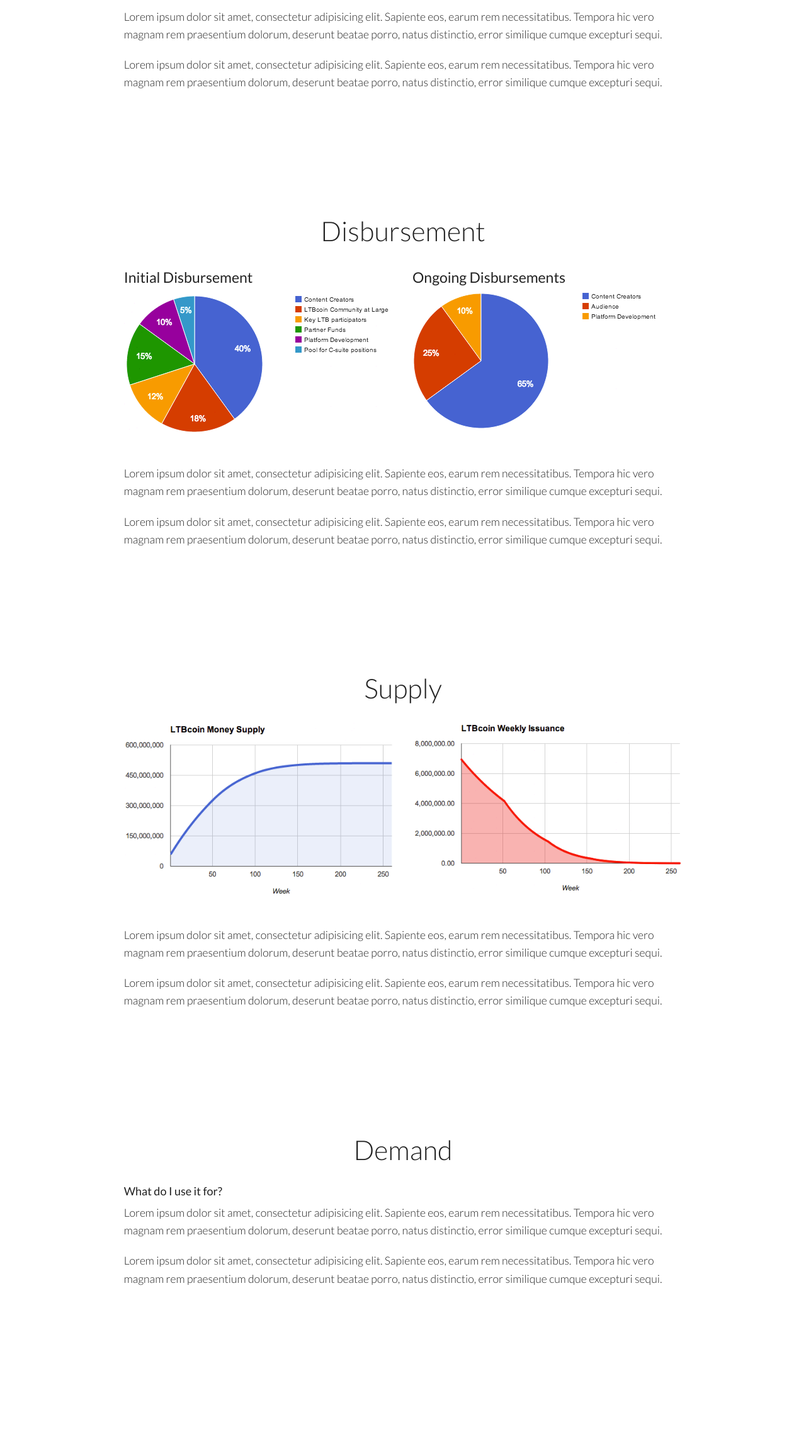
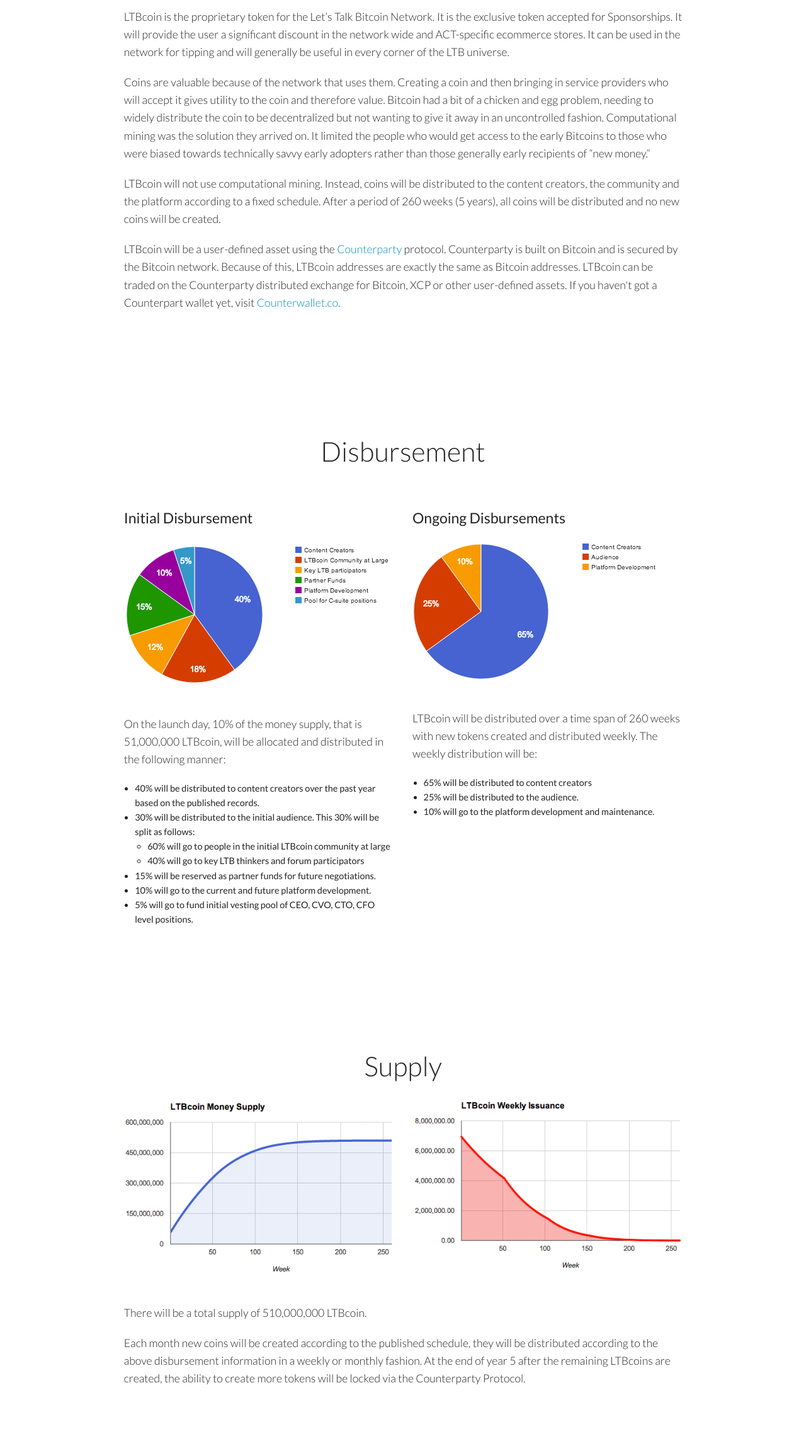
Before and after one commit to deweller/ltbcoin-website, a plain HTML site: page index.html in a window 1280 px wide. Shown: the part 504-2800 px from the top of the page at 63% size. Before the commit the page ends 2653 px from the top, so only its background shows below. Drawn offline with nearby package versions, Linux system fonts and the light colour scheme.

Commit message:
added content from Google doc

```diff
--- a/index.html
+++ b/index.html
@@ -31,7 +31,7 @@
                 <section class="top-bar-section">
                     <!-- Left Nav Section -->
                     <ul class="left">
-                        <li><a href="#philosophy">Philosophy</a></li>
+                        <li><a href="#about">About</a></li>
                         <li><a href="#disbursement">Disbursement</a></li>
                         <li><a href="#supply">Supply</a></li>
                         <li><a href="#demand">Demand</a></li>
@@ -54,12 +54,22 @@
 
         <div class="main-body">
 
-            <div class="main-section" id="philosophy">
+            <div class="main-section" id="about">
                 <div class="row">
                     <div class="small-centered medium-11 columns">
-                        <h3>The Philosophy of LTBcoin</h3>
-                        <p>Lorem ipsum dolor sit amet, consectetur adipisicing elit. Sapiente eos, earum rem necessitatibus. Tempora hic vero magnam rem praesentium dolorum, deserunt beatae porro, natus distinctio, error similique cumque excepturi sequi.</p>
-                        <p>Lorem ipsum dolor sit amet, consectetur adipisicing elit. Sapiente eos, earum rem necessitatibus. Tempora hic vero magnam rem praesentium dolorum, deserunt beatae porro, natus distinctio, error similique cumque excepturi sequi.</p>
+                        <h3>About the Coin</h3>
+
+                        <p>LTBcoin is the proprietary token for the Let’s Talk Bitcoin Network. It is the exclusive token accepted for Sponsorships.  It will provide the user a significant discount in the network wide and ACT-specific ecommerce stores. It can be used in the network for tipping and will generally be useful in every corner of the LTB universe.
+                        </p>
+
+                        <p>Coins are valuable because of the network that uses them. Creating a coin and then bringing in service providers who will accept it gives utility to the coin and therefore value.  Bitcoin had a bit of a chicken and egg problem, needing to widely distribute the coin to be decentralized but not wanting to give it away in an uncontrolled fashion. Computational mining was the solution they arrived on. It limited the people who would get access to the early Bitcoins to those who were biased towards technically savvy early adopters rather than those generally early recipients of “new money.”</p>
+
+                        <p>LTBcoin will not use computational mining.  Instead, coins will be distributed to the content creators, the community and the platform according to a fixed schedule. After a period of 260 weeks (5 years), all coins will be distributed and no new coins will be created.
+                        </p>
+
+                        <p>LTBcoin will be a user-defined asset using the <a href="https://www.counterparty.co/">Counterparty</a> protocol. Counterparty is built on Bitcoin and is secured by the Bitcoin network. Because of this, LTBcoin addresses are exactly the same as Bitcoin addresses. LTBcoin can be traded on the Counterparty distributed exchange for Bitcoin, XCP or other user-defined assets.  If you haven't got a Counterpart wallet yet, visit <a href="https://counterwallet.co">Counterwallet.co</a>.
+                        </p>
+
                     </div>
                 </div>
             </div>
@@ -70,23 +80,45 @@
                 <div class="row">
                     <div class="small-centered medium-11 columns">
                         <h3>Disbursement</h3>
+                        <div class="spacer2"></div>
+
 
                         <div class="row">
                             <div class="medium-6 columns">
                                 <h4>Initial Disbursement</h4>
+                                <div class="spacer1"></div>
                                 <img src="img/initial-disbursement.png" alt="Initial Disbursement">
+                                <div class="spacer3"></div>
+                                <p>On the launch day, 10% of the money supply, that is 51,000,000 LTBcoin, will be allocated and distributed in the following manner:
+                                    <ul class="disbursement-table">
+                                        <li>40% will be distributed to content creators over the past year based on the published records.</li>
+                                        <li>30% will be distributed to the initial audience.  This 30% will be split as follows:
+                                            <ul class="disbursement-table">
+                                                <li>60% will go to people in the initial LTBcoin community at large</li>
+                                                <li>40% will go to key LTB thinkers and forum participators</li>
+                                            </ul>
+                                        </li>
+                                        <li>15% will be reserved as partner funds for future negotiations.</li>
+                                        <li>10% will go to the current and future platform development.</li>
+                                        <li>5% will go to fund initial vesting pool of CEO, CVO, CTO, CFO level positions.</li>
+                                    </ul>
+                                </p>
+
                             </div>
                             <div class="medium-6 columns">
                                 <h4>Ongoing Disbursements</h4>
+                                <div class="spacer1"></div>
                                 <img src="img/weekly-issuance.png" alt="Ongoing Disbursement">
+                                <div class="spacer3"></div>
+                                <p>LTBcoin will be distributed over a time span of 260 weeks with new tokens created and distributed weekly.  The weekly distribution will be:
+                                    <ul class="disbursement-table">
+                                        <li>65% will be distributed to content creators</li>
+                                        <li>25% will be distributed to the audience.</li>
+                                        <li>10% will go to the platform development and maintenance.</li>
+                                    </ul>
+                                </p>
                             </div>
                         </div>
-                        <div class="spacer3"></div>
-
-
-                        <p>Lorem ipsum dolor sit amet, consectetur adipisicing elit. Sapiente eos, earum rem necessitatibus. Tempora hic vero magnam rem praesentium dolorum, deserunt beatae porro, natus distinctio, error similique cumque excepturi sequi.</p>
-                        <p>Lorem ipsum dolor sit amet, consectetur adipisicing elit. Sapiente eos, earum rem necessitatibus. Tempora hic vero magnam rem praesentium dolorum, deserunt beatae porro, natus distinctio, error similique cumque excepturi sequi.</p>
-
                     </div>
                 </div>
             </div>
@@ -107,8 +139,9 @@
                         <div class="spacer3"></div>
 
 
-                        <p>Lorem ipsum dolor sit amet, consectetur adipisicing elit. Sapiente eos, earum rem necessitatibus. Tempora hic vero magnam rem praesentium dolorum, deserunt beatae porro, natus distinctio, error similique cumque excepturi sequi.</p>
-                        <p>Lorem ipsum dolor sit amet, consectetur adipisicing elit. Sapiente eos, earum rem necessitatibus. Tempora hic vero magnam rem praesentium dolorum, deserunt beatae porro, natus distinctio, error similique cumque excepturi sequi.</p>
+                        <p>There will be a total supply of 510,000,000 LTBcoin.</p>
+
+                        <p>Each month new coins will be created according to the published schedule, they will be distributed according to the above disbursement information in a weekly or monthly fashion. At the end of year 5 after the remaining LTBcoins are created, the ability to create more tokens will be locked via the Counterparty Protocol.</p>
                     </div>
                 </div>
             </div>
@@ -120,8 +153,7 @@
 
                         <h5>What do I use it for?</h5>
 
-                        <p>Lorem ipsum dolor sit amet, consectetur adipisicing elit. Sapiente eos, earum rem necessitatibus. Tempora hic vero magnam rem praesentium dolorum, deserunt beatae porro, natus distinctio, error similique cumque excepturi sequi.</p>
-                        <p>Lorem ipsum dolor sit amet, consectetur adipisicing elit. Sapiente eos, earum rem necessitatibus. Tempora hic vero magnam rem praesentium dolorum, deserunt beatae porro, natus distinctio, error similique cumque excepturi sequi.</p>
+                        <p>Demand for LTBcoin is derived from the value it has as the exclusive currency used for purchasing ads on the LTB network. LTBcoin will also be the exclusive token that lets you become a contestant on our gameshows, buy gear in our store, and participate in promotions and other surprises we come up with.</p>
                     </div>
                 </div>
             </div>
@@ -129,6 +161,16 @@
 
 
         </div>
+
+        <footer>
+            <div class="row">
+                <div class="columns">
+                    <ul class="inline-list">
+                        <li><a href="http://letstalkbitcoin.com/">Let's Talk Bitcoin!</a></li>
+                    </ul>
+                </div>
+            </div>
+        </footer>
 
 
 
--- a/source/less/main.less
+++ b/source/less/main.less
@@ -65,6 +65,30 @@ header {
     text-align: center;
 }
 
+.disbursement-table {
+    font-size: 0.9rem;
+}
+
+footer {
+    padding-top: 48px;
+    padding-bottom: 24px;
+    background-color: #222;
+
+    font-weight: 200;
+
+    * {
+        color: white;
+    }
+
+    a {
+        font-size: 0.9rem;
+        color: white;
+    }
+    a:hover {
+        color: #ccc !important;
+    }
+}
+
 .spacer1 { height: 16px; }
 .spacer2 { height: 32px; }
 .spacer3 { height: 48px; }
```
Also changed, not shown: css/main.css.
